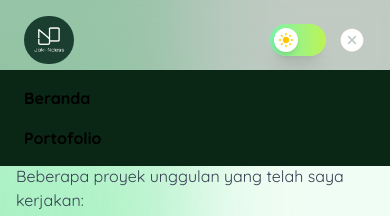
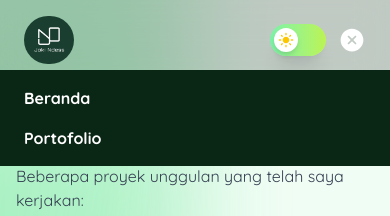
Before and after one commit to SamudraWijayas/jokindess, a Next.js app: page /portofolio in a window 390 px wide. Both pictures are taken after a click on the button 352 px from the left and 39 px from the top of the page. Shown: the top 216 px of the page. Built offline with nearby package versions, Linux system fonts and the light colour scheme.

Commit message:
Update Navbarpo.tsx

```diff
--- a/app/_components/Navbarpo.tsx
+++ b/app/_components/Navbarpo.tsx
@@ -63,13 +63,13 @@ const Navbar: React.FC = () => {
 
       {/* Mobile Nav */}
       <nav
-        className={`md:hidden absolute top-[70px] left-0 w-full bg-[#0a2615] z-40 flex flex-col items-start space-y-4 px-6 py-4 text-left transition-all duration-300 ease-in-out ${
+        className={`md:hidden absolute text-white top-[70px] left-0 w-full bg-[#0a2615] z-40 flex flex-col items-start space-y-4 px-6 py-4 text-left transition-all duration-300 ease-in-out ${
           isOpen
             ? "opacity-100 translate-y-0"
             : "opacity-0 -translate-y-5 pointer-events-none"
         }`}
       >
-        <Link href="#home" className="hover:text-green-400 w-full">
+        <Link href="/" className="hover:text-green-400 w-full">
           Beranda
         </Link>
         <Link href="/portofolio" className="hover:text-green-400">
```
